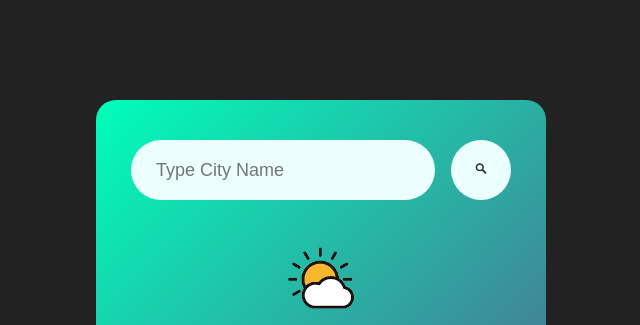
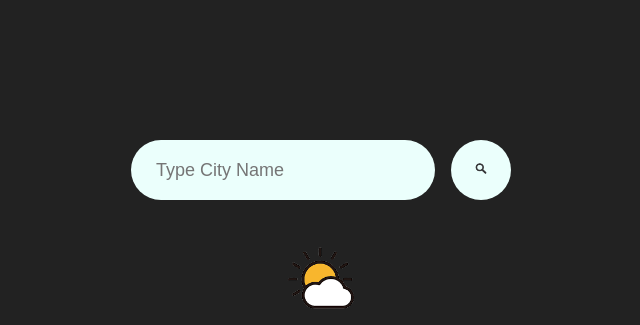
Before and after one commit to nishtha1239/Weather_app, a plain HTML site: page index.html in a window 1280 px wide. Shown: the top 325 px of the page, without its empty margins (319-959 px from the left). Drawn offline with Linux system fonts and the light colour scheme.

Commit message:
uploaded

```diff
--- a/public/style.css
+++ b/public/style.css
@@ -14,7 +14,7 @@ body {
   flex-direction: column;
   align-items: center;
   justify-content: center;
-  background: linear-gradient(135deg, #00feba, #5b548a);
+  background: gitlinear-gradient(135deg, #00feba, #5b548a);
   color: #fff;
   margin: 100px auto 0;
   border-radius: 20px;
```
